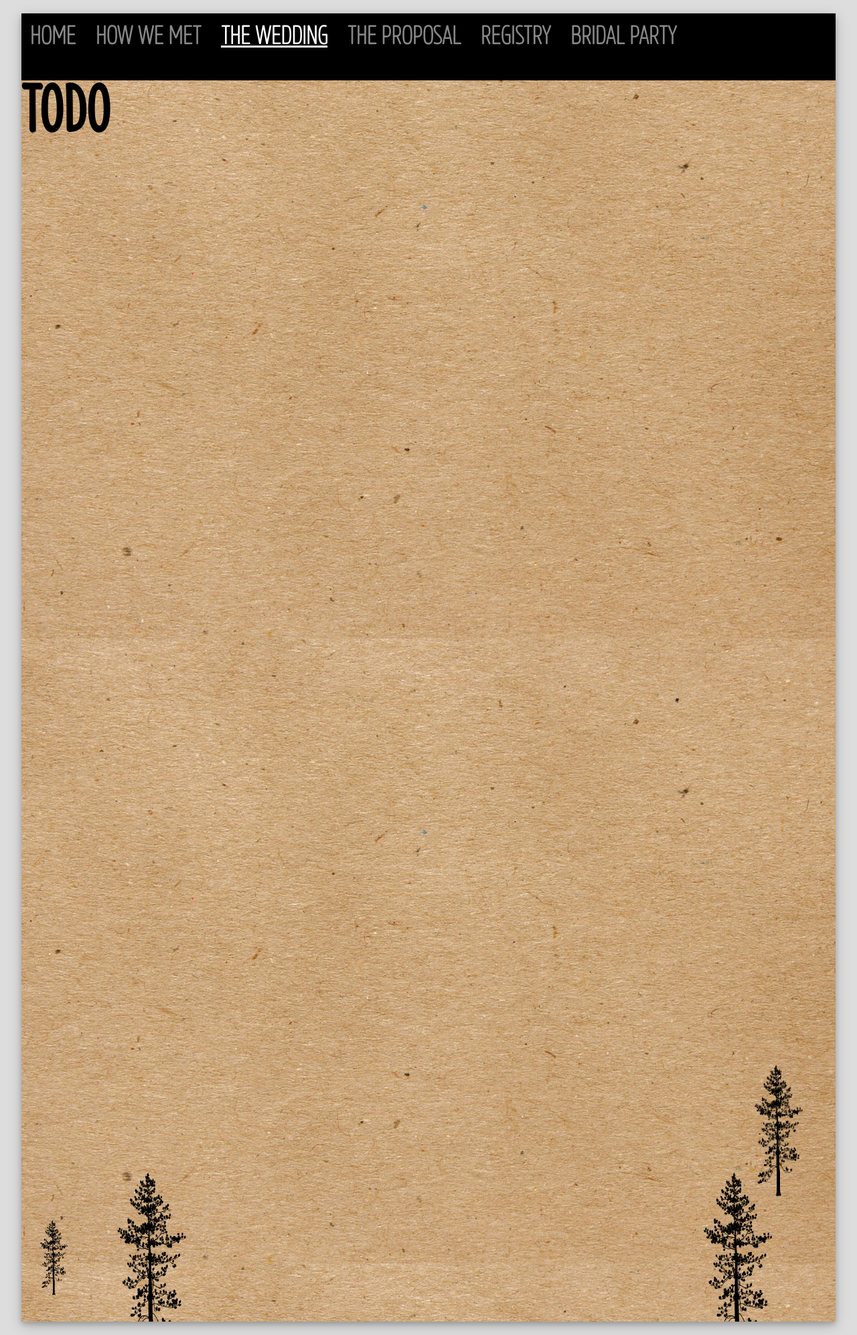
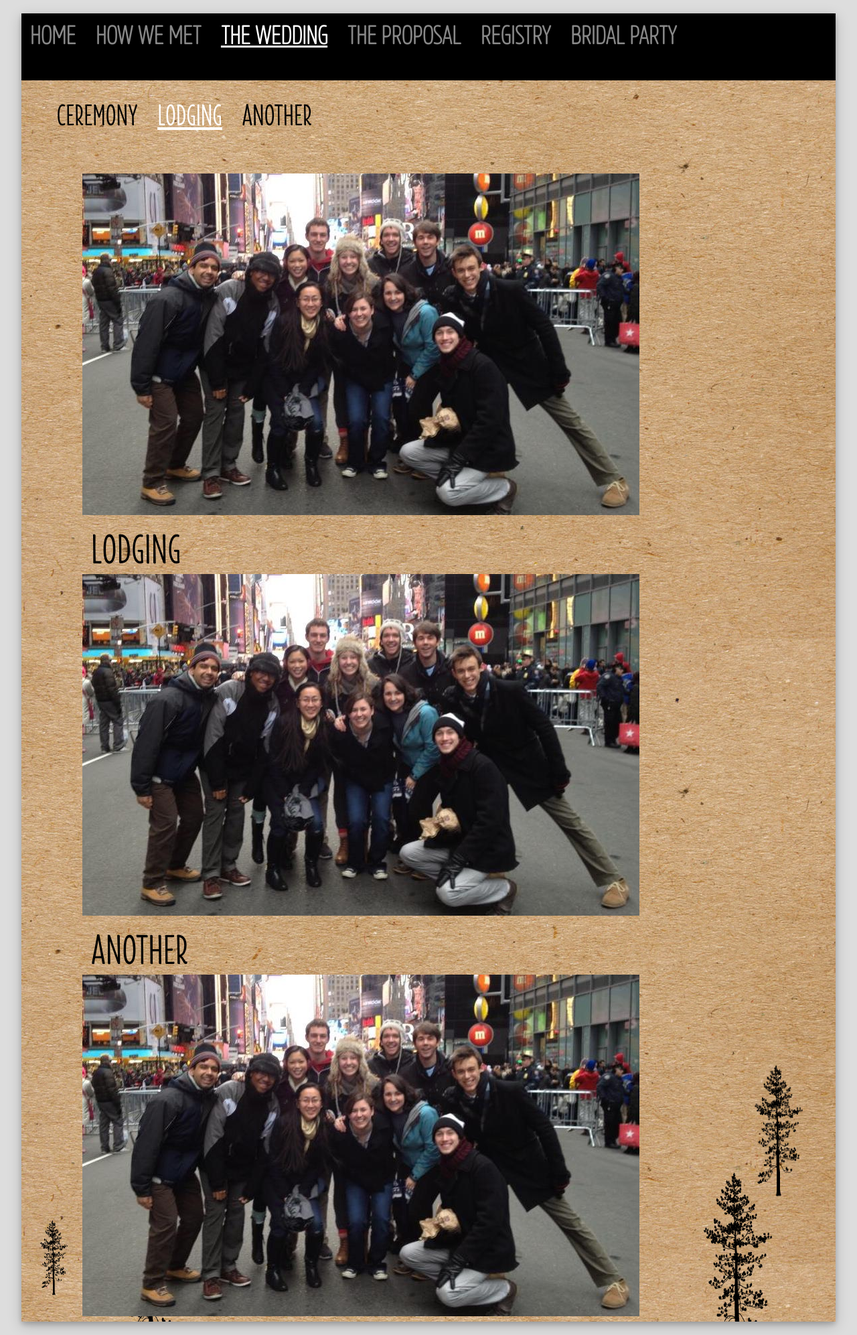
Before and after one commit to cswanson310/wedding, a Flask app: page /wedding in a window 1280 px wide. Shown: the whole page at 67% size. Run offline with Flask 2, Linux system fonts and the light colour scheme.

Commit message:
Add new sectioned_content template

```diff
--- /dev/null
+++ b/static/sectioned_content.css
@@ -0,0 +1,36 @@
+#header {
+  height: 12vh;
+}
+
+h1 {
+  font: 5vmin florence;
+  padding: 1vh 0 0 1vw;
+}
+
+#page-menu {
+  height: 5vh;
+  margin: 1vh 0;
+}
+
+#page-menu li {
+  list-style-type: none;
+  display: inline-block;
+  padding: 1vw;
+  font: 3.6vmin florence;
+}
+
+#page-menu li:hover {
+  cursor: pointer;
+  color: #fff;
+}
+
+.active-section {
+  color: #fff;
+  text-decoration: underline;
+}
+
+#sections {
+  overflow-y: scroll;
+  overflow-x: hidden;
+  height: 86vh;
+}
--- /dev/null
+++ b/static/sectioned_content.js
@@ -0,0 +1,29 @@
+$(function() {
+    function resetActive() {
+        $('#page-menu li').removeClass('active-section');
+        let sectionsTop = $('#sections').offset().top + ($('#sections').height() / 2);
+        let sectionId = 1;
+        for (; $('#section-link-' + sectionId).length > 0; ++sectionId) {
+            let sectionTop = $('#section-' + sectionId).offset().top;
+            if (sectionTop >= sectionsTop) {
+                break;
+            }
+        }
+        $('#section-link-' + Math.max(1, (sectionId - 1))).addClass('active-section');
+    }
+    for (let sectionId = 1; $('#section-link-' + sectionId).length > 0; ++sectionId) {
+        $('#section-link-' + sectionId)
+            .on('click', function() {
+                let newTop = Math.ceil(
+                    ($('#section-' + sectionId).position().top + $('#sections').scrollTop()) -
+                    $('#sections').position().top);
+                $('#sections').animate({scrollTop: newTop}, 500, resetActive);
+            });
+    }
+    $('#sections')
+        .on('scroll', function() {
+            resetActive();
+        });
+    setTimeout(resetActive, 20);
+    setTimeout(resetActive, 200);  // Make sure this runs.
+});
--- /dev/null
+++ b/static/wedding.css
@@ -0,0 +1,5 @@
+#sections div {
+  width: 85%;
+  margin-left: auto;
+  margin-right: auto;
+}
--- /dev/null
+++ b/templates/sectioned_content.html
@@ -0,0 +1,21 @@
+{% extends 'menu_bar.html' %}
+{% block head %}
+  {{ super() }}
+  <link rel="stylesheet" href="static/sectioned_content.css" type="text/css">
+  <script src="static/sectioned_content.js" type="text/javascript"></script>
+{% endblock %}
+{% block content %}
+  {% block header %}
+    {{ super() }}
+    <ul id='page-menu'>
+      {% block section_links %}
+        <!-- enter li's here, with ids 'section-link-1', 'section-link-2', etc. -->
+      {% endblock %}
+    </ul>
+  {% endblock %}
+  <div id='sections'>
+    {% block sections %}
+      <!-- enter sections here, div's with ids 'section-1', 'section-2', etc. -->
+    {% endblock %}
+  </div>
+{% endblock %}
--- a/templates/wedding.html
+++ b/templates/wedding.html
@@ -1,10 +1,24 @@
-{% extends 'menu_bar.html' %}
+{% extends 'sectioned_content.html' %}
 {% block head %}
   {{ super() }}
   <link rel="stylesheet" href="static/wedding.css" type="text/css">
   <script src="static/wedding.js" type=text/javascript></script>
 {% endblock %}
-{% block content %}
-{{ super() }}
-<h1>TODO</h1>
+{% block section_links %}
+  <li id='section-link-1'>CEREMONY</li>
+  <li id='section-link-2'>LODGING</li>
+  <li id='section-link-3'>ANOTHER</li>
 {% endblock %}
+{% block sections %}
+  <div id='section-1'>
+    <img id='times-square' class='inline-img' src='static/images/times-square.jpg' />
+  </div>
+  <div id='section-2'>
+    <h1>LODGING</h1>
+    <img id='times-square' class='inline-img' src='static/images/times-square.jpg' />
+  </div>
+  <div id='section-3'>
+    <h1>ANOTHER</h1>
+    <img id='times-square' class='inline-img' src='static/images/times-square.jpg' />
+  </div>
+{% endblock %}
```
Also changed, not shown: static/bridal-party.css (+0 -32 lines), static/bridal-party.js (+0 -41 lines), templates/bridal_party.html (+10 -13 lines).
